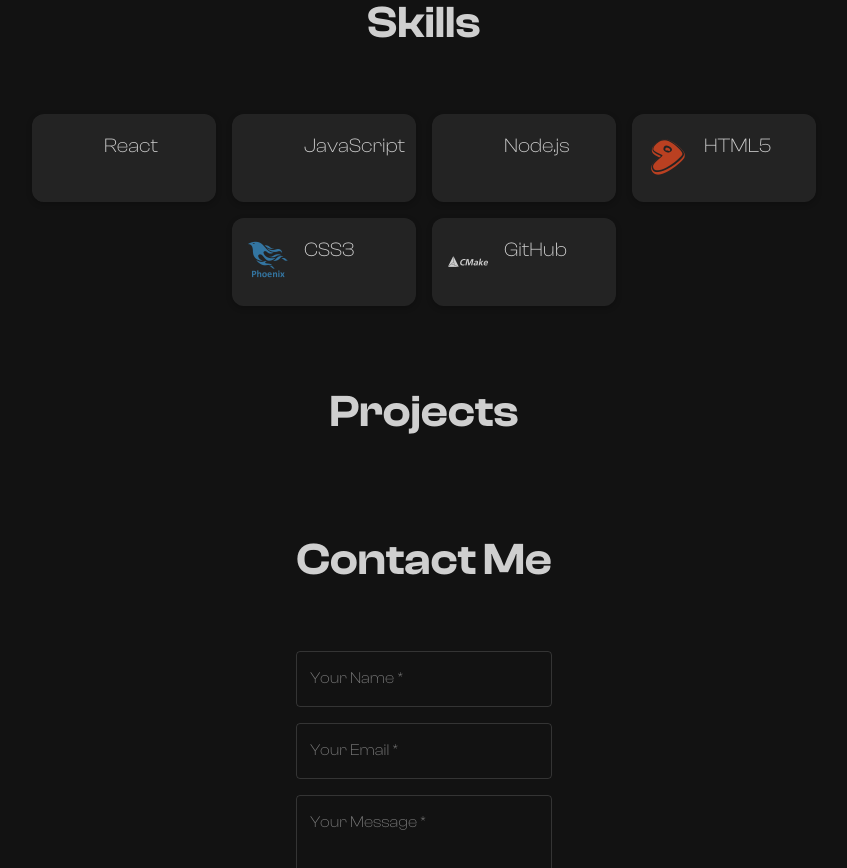
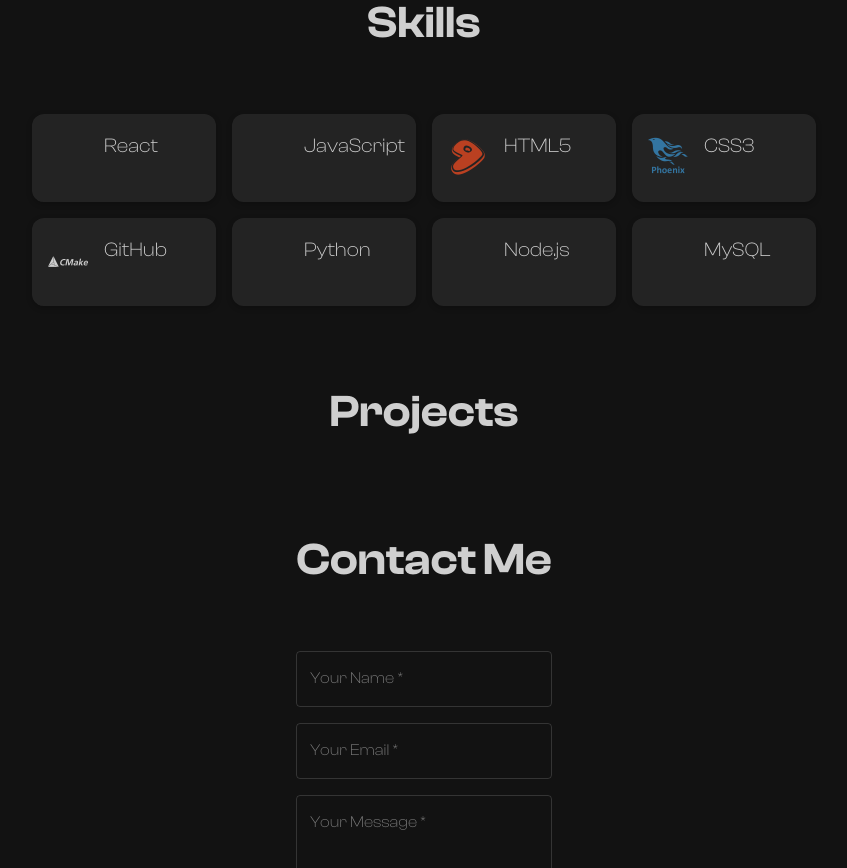
Before and after one commit to bkmorris2456/personal-website, a React (Create React App) app: page /#/home in a window 1280 px wide. Shown: the part 2400-3268 px from the top of the page, without its empty margins (216-1063 px from the left). Built offline with nearby package versions, Linux system fonts and the light colour scheme.

Commit message:
rearranged and added skill cards

```diff
--- a/src/pages/Home.js
+++ b/src/pages/Home.js
@@ -11,10 +11,12 @@ function Home() {
     const skills = [
     { name: "React", iconClass: "devicon-react-original colored" },
     { name: "JavaScript", iconClass: "devicon-javascript-plain colored" },
-    { name: "Node.js", iconClass: "devicon-nodejs-plain colored" },
     { name: "HTML5", iconClass: "devicon-html5-plain colored" },
     { name: "CSS3", iconClass: "devicon-css3-plain colored" },
     { name: "GitHub", iconClass: "devicon-github-original" },
+    { name: "Python", iconClass: "devicon-python-plain colored" },
+    { name: "Node.js", iconClass: "devicon-nodejs-plain colored" },
+    { name: "MySQL", iconClass: "devicon-mysql-plain colored" },
     ];
 
     return (
```
